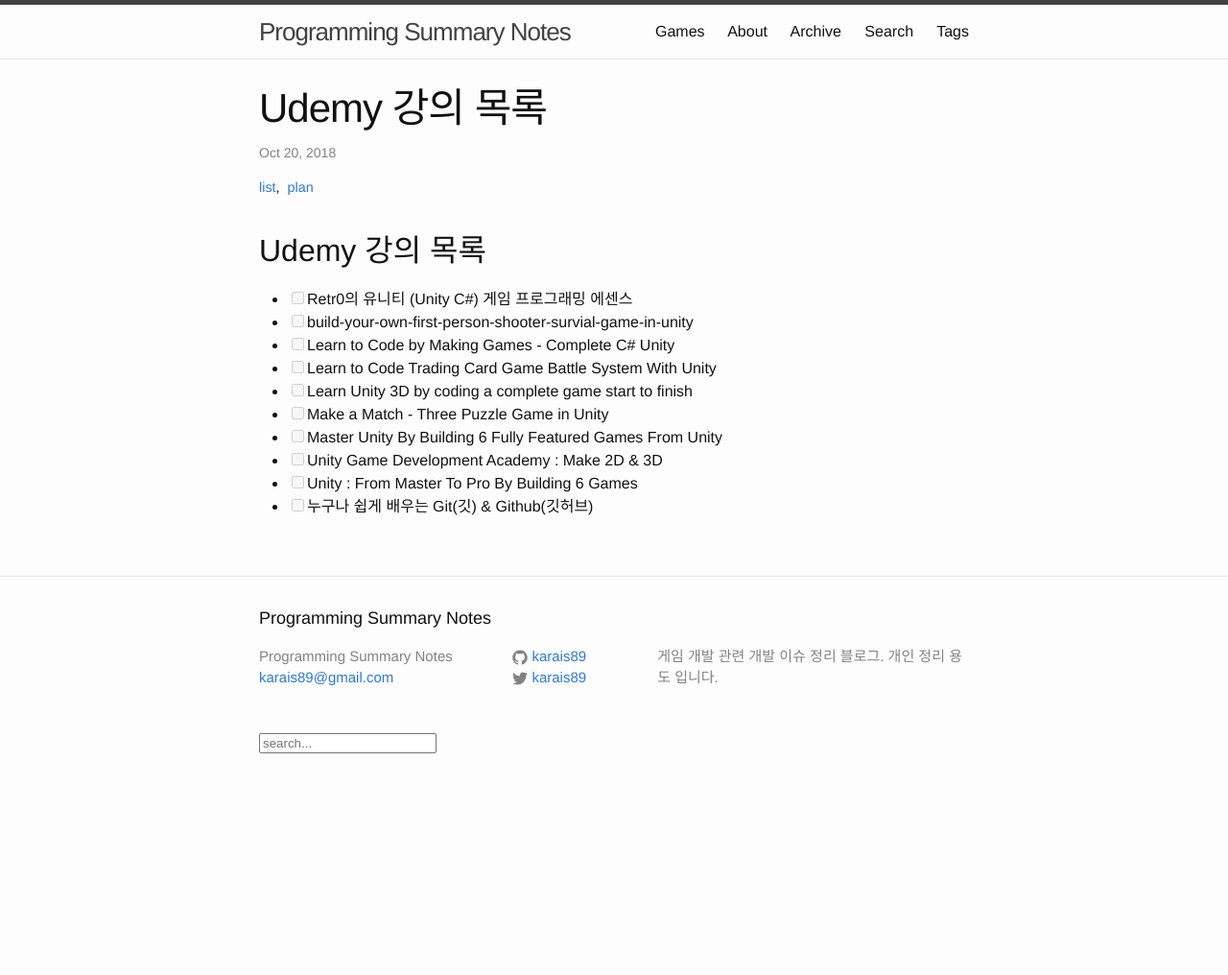
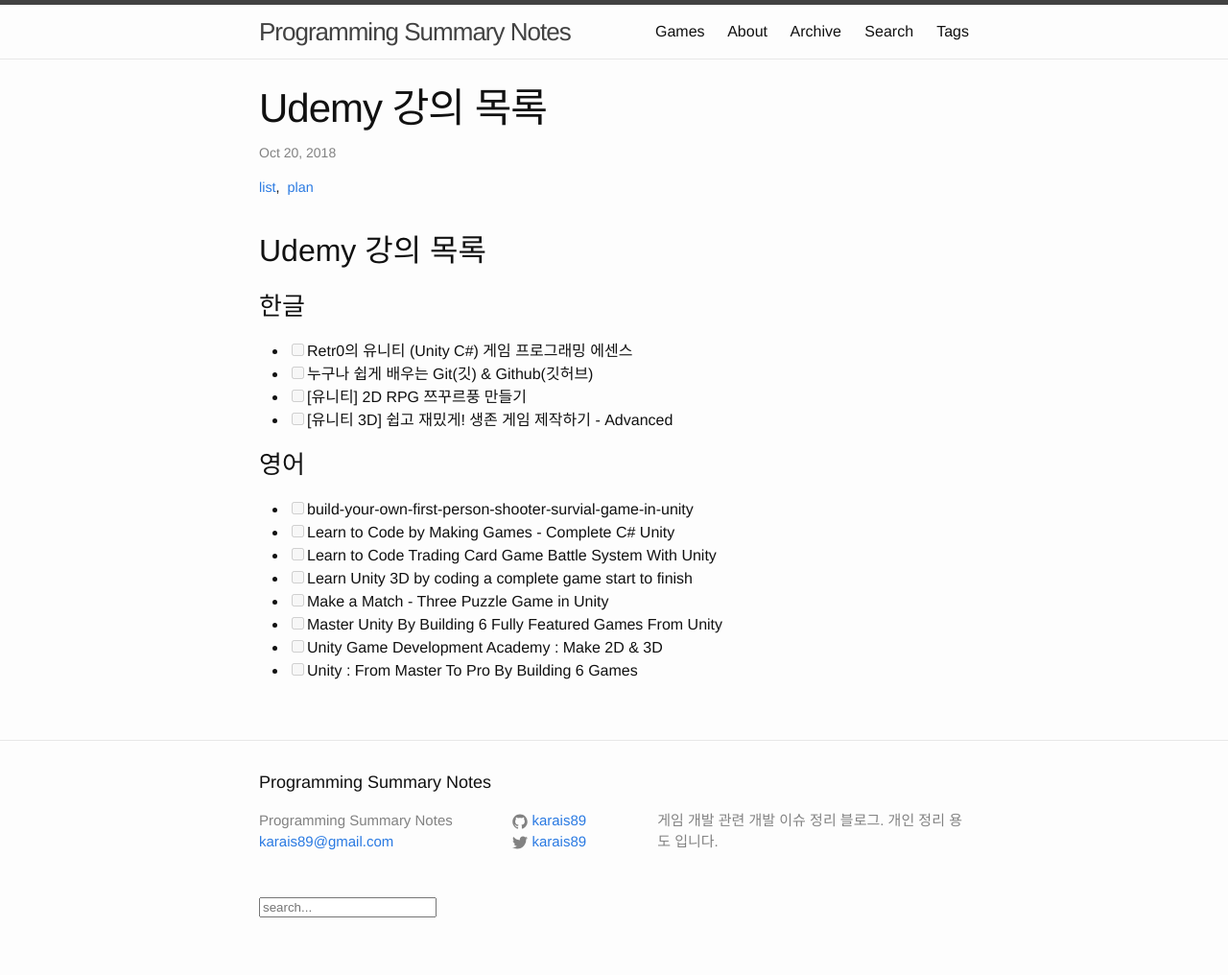
Before and after one commit to karais89/karais89.github.io_back, a Jekyll site: the page built from _posts/2018-10-20-udemy-list.markdown, in a window 1280 px wide. Shown: the whole page at 96% size. Built offline with Jekyll 4.4.1, drawn with Linux system fonts in a browser that asks for light colours; comment, search, counter and statistics services are not loaded; before the commit the page ends 900 px from its top, so only the background shows below that.

Commit message:
update book list

```diff
--- a/_posts/2018-10-20-udemy-list.markdown
+++ b/_posts/2018-10-20-udemy-list.markdown
@@ -8,7 +8,15 @@
 
 ## Udemy 강의 목록
 
+### 한글
+
 - [ ] Retr0의 유니티 (Unity C#) 게임 프로그래밍 에센스
+- [ ] 누구나 쉽게 배우는 Git(깃) & Github(깃허브)
+- [ ] [유니티] 2D RPG 쯔꾸르풍 만들기
+- [ ] [유니티 3D] 쉽고 재밌게! 생존 게임 제작하기 - Advanced
+
+### 영어
+
 - [ ] build-your-own-first-person-shooter-survial-game-in-unity
 - [ ] Learn to Code by Making Games - Complete C# Unity
 - [ ] Learn to Code Trading Card Game Battle System With Unity
```
Also changed, not shown: other parts of _posts/2018-10-20-udemy-list.markdown (+0 -1 lines).
